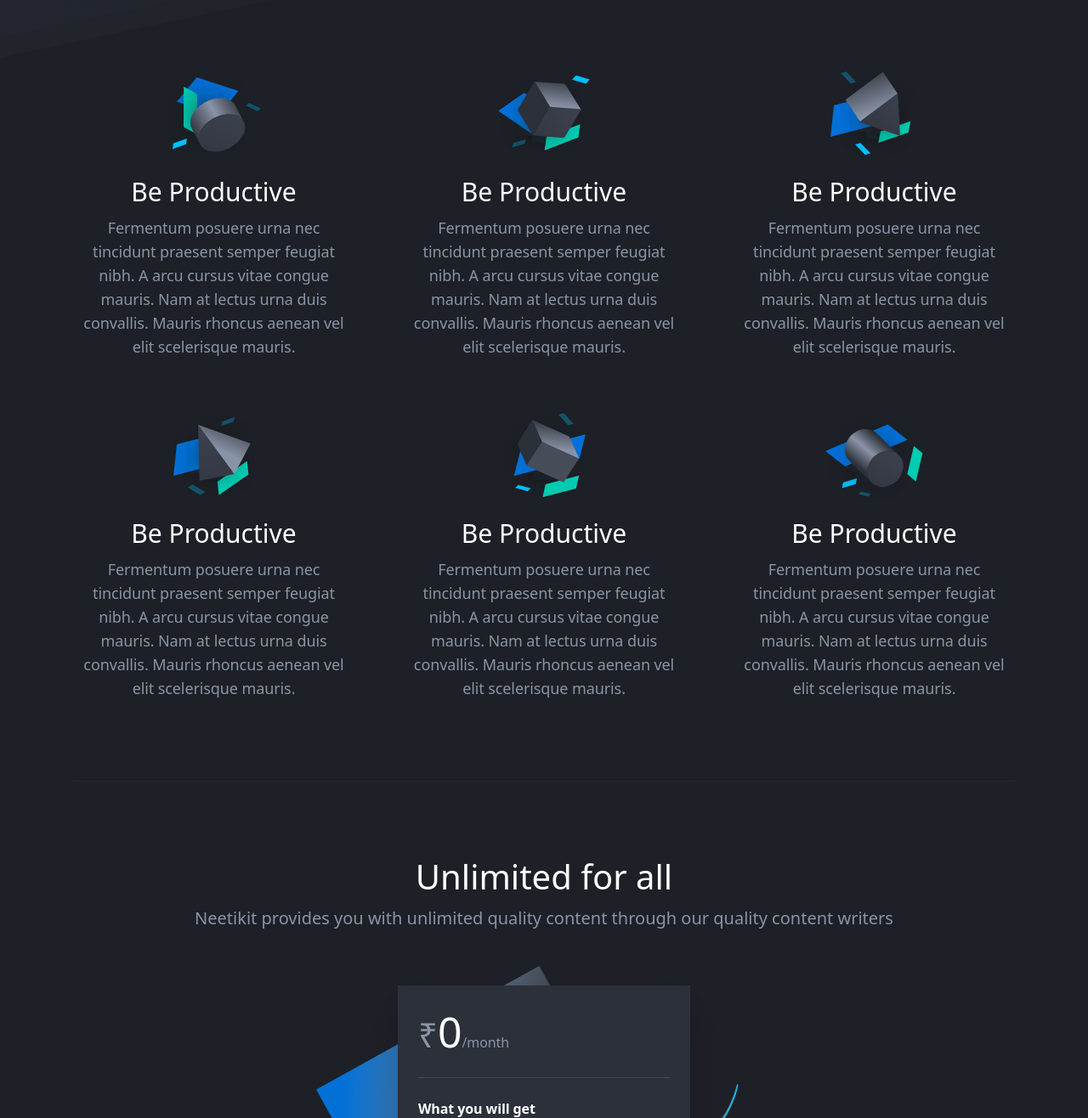
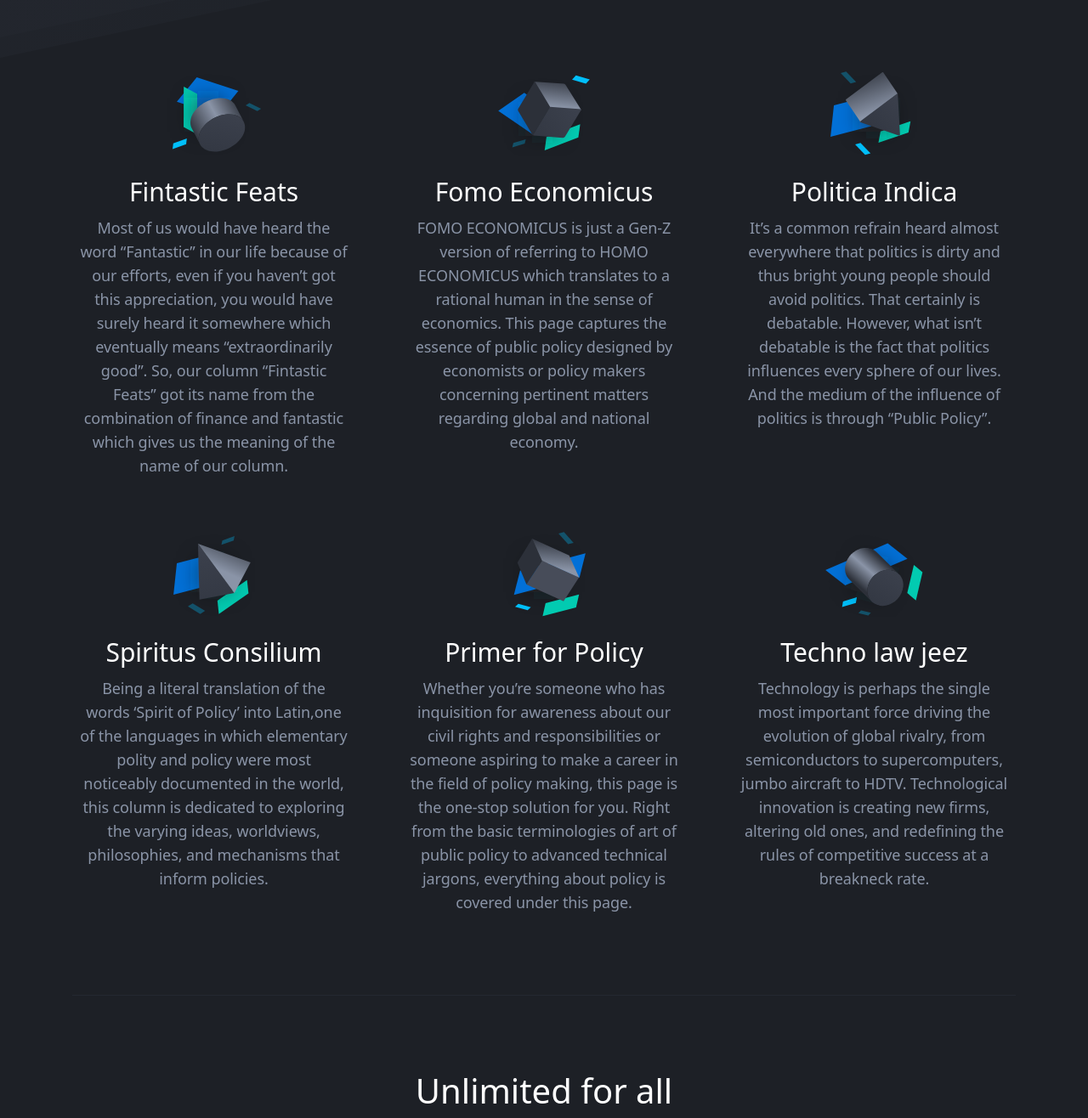
Before and after one commit to Yash621/NeetiKit, a Django app: page / in a window 1280 px wide. Shown: the part 656-1972 px from the top of the page at 85% size. Run offline with Django 3.2, Linux system fonts and the light colour scheme; parts of the project's set-up code (start-up, migrations or seed data) failed here and were passed over; some libraries are stand-ins or nearby versions.

Commit message:
implemented column names

```diff
--- a/blog/templates/blog/base.html
+++ b/blog/templates/blog/base.html
@@ -38,7 +38,7 @@
       background-color: #fedfad;
     }
   </style>
-  <body>
+  <body enctype="multipart/form-data">
     <header class="site-header">
       <nav
         class="navbar navbar-expand-md navbar-dark bg-steel fixed-top nav_bar"
@@ -46,7 +46,7 @@
         <div class="container">
           <a class="navbar-brand mr-4" href="{% url 'blog-landing' %}">
             <img
-              src="../../../media/logo_neetikit.jpg"
+              src="../../../../media/logo_neetikit.jpg"
               alt="welcome to neetikit"
               class="logo"
           /></a>
--- a/blog/templates/blog/index.html
+++ b/blog/templates/blog/index.html
@@ -269,12 +269,15 @@
                         alt="Feature 01"
                       />
                     </div>
-                    <h4 class="feature-title mt-24">Be Productive</h4>
+                    <h4 class="feature-title mt-24">Fintastic Feats</h4>
                     <p class="text-sm mb-0">
-                      Fermentum posuere urna nec tincidunt praesent semper
-                      feugiat nibh. A arcu cursus vitae congue mauris. Nam at
-                      lectus urna duis convallis. Mauris rhoncus aenean vel elit
-                      scelerisque mauris.
+                      Most of us would have heard the word “Fantastic” in our
+                      life because of our efforts, even if you haven’t got this
+                      appreciation, you would have surely heard it somewhere
+                      which eventually means “extraordinarily good”. So, our
+                      column “Fintastic Feats” got its name from the combination
+                      of finance and fantastic which gives us the meaning of the
+                      name of our column.
                     </p>
                   </div>
                 </div>
@@ -286,12 +289,14 @@
                         alt="Feature 02"
                       />
                     </div>
-                    <h4 class="feature-title mt-24">Be Productive</h4>
+                    <h4 class="feature-title mt-24">Fomo Economicus</h4>
                     <p class="text-sm mb-0">
-                      Fermentum posuere urna nec tincidunt praesent semper
-                      feugiat nibh. A arcu cursus vitae congue mauris. Nam at
-                      lectus urna duis convallis. Mauris rhoncus aenean vel elit
-                      scelerisque mauris.
+                      FOMO ECONOMICUS is just a Gen-Z version of referring to
+                      HOMO ECONOMICUS which translates to a rational human in
+                      the sense of economics. This page captures the essence of
+                      public policy designed by economists or policy makers
+                      concerning pertinent matters regarding global and national
+                      economy.
                     </p>
                   </div>
                 </div>
@@ -303,12 +308,14 @@
                         alt="Feature 03"
                       />
                     </div>
-                    <h4 class="feature-title mt-24">Be Productive</h4>
+                    <h4 class="feature-title mt-24">Politica Indica</h4>
                     <p class="text-sm mb-0">
-                      Fermentum posuere urna nec tincidunt praesent semper
-                      feugiat nibh. A arcu cursus vitae congue mauris. Nam at
-                      lectus urna duis convallis. Mauris rhoncus aenean vel elit
-                      scelerisque mauris.
+                      It’s a common refrain heard almost everywhere that
+                      politics is dirty and thus bright young people should
+                      avoid politics. That certainly is debatable. However, what
+                      isn’t debatable is the fact that politics influences every
+                      sphere of our lives. And the medium of the influence of
+                      politics is through “Public Policy”.
                     </p>
                   </div>
                 </div>
@@ -320,12 +327,14 @@
                         alt="Feature 04"
                       />
                     </div>
-                    <h4 class="feature-title mt-24">Be Productive</h4>
+                    <h4 class="feature-title mt-24">Spiritus Consilium</h4>
                     <p class="text-sm mb-0">
-                      Fermentum posuere urna nec tincidunt praesent semper
-                      feugiat nibh. A arcu cursus vitae congue mauris. Nam at
-                      lectus urna duis convallis. Mauris rhoncus aenean vel elit
-                      scelerisque mauris.
+                      Being a literal translation of the words ‘Spirit of
+                      Policy’ into Latin,one of the languages in which
+                      elementary polity and policy were most noticeably
+                      documented in the world, this column is dedicated to
+                      exploring the varying ideas, worldviews, philosophies, and
+                      mechanisms that inform policies.
                     </p>
                   </div>
                 </div>
@@ -337,12 +346,15 @@
                         alt="Feature 05"
                       />
                     </div>
-                    <h4 class="feature-title mt-24">Be Productive</h4>
+                    <h4 class="feature-title mt-24">Primer for Policy</h4>
                     <p class="text-sm mb-0">
-                      Fermentum posuere urna nec tincidunt praesent semper
-                      feugiat nibh. A arcu cursus vitae congue mauris. Nam at
-                      lectus urna duis convallis. Mauris rhoncus aenean vel elit
-                      scelerisque mauris.
+                      Whether you’re someone who has inquisition for awareness
+                      about our civil rights and responsibilities or someone
+                      aspiring to make a career in the field of policy making,
+                      this page is the one-stop solution for you. Right from the
+                      basic terminologies of art of public policy to advanced
+                      technical jargons, everything about policy is covered
+                      under this page.
                     </p>
                   </div>
                 </div>
@@ -354,12 +366,14 @@
                         alt="Feature 06"
                       />
                     </div>
-                    <h4 class="feature-title mt-24">Be Productive</h4>
+                    <h4 class="feature-title mt-24">Techno law jeez</h4>
                     <p class="text-sm mb-0">
-                      Fermentum posuere urna nec tincidunt praesent semper
-                      feugiat nibh. A arcu cursus vitae congue mauris. Nam at
-                      lectus urna duis convallis. Mauris rhoncus aenean vel elit
-                      scelerisque mauris.
+                      Technology is perhaps the single most important force
+                      driving the evolution of global rivalry, from
+                      semiconductors to supercomputers, jumbo aircraft to HDTV.
+                      Technological innovation is creating new firms, altering
+                      old ones, and redefining the rules of competitive success
+                      at a breakneck rate.
                     </p>
                   </div>
                 </div>
--- a/blog/templates/blog/post_confirm_delete.html
+++ b/blog/templates/blog/post_confirm_delete.html
@@ -5,7 +5,6 @@
     color: #333333;
     margin-top: 5rem;
   }
-
   h1,
   h2,
   h3,
@@ -97,7 +96,7 @@
     background-color: #e4e4e3;
   }
   .nav_bar {
-    height: 12%;
+    height: 13%;
   }
 </style>
 <div class="content-section">
@@ -113,7 +112,7 @@
         type="submit"
         href="{% url 'blog-home'  %}"
       >
-        Yes Delete
+        Yes,Delete
       </button>
       <a
         class="btn btn-outline-secondary"
--- a/blog/templates/blog/post_form.html
+++ b/blog/templates/blog/post_form.html
@@ -88,7 +88,6 @@
     margin-right: 20px;
     margin-bottom: 16px;
   }
-
   .account-heading {
     font-size: 2.5rem;
   }
@@ -96,8 +95,11 @@
     margin-top: 60px;
     background-color: #e4e4e3;
   }
+  .nav_bar {
+    height: 13%;
+  }
 </style>
-<div class="content-section" enctype="multipart/form-data">
+<div class="content-section">
   <form method="POST">
     {% csrf_token %}
     <fieldset class="form-group">
--- a/blog/templates/blog/user_posts.html
+++ b/blog/templates/blog/user_posts.html
@@ -1,4 +1,9 @@
 {% extends "blog/base.html" %} {% block content %}
+<style>
+  .article-title {
+    text-decoration: none !important;
+  }
+</style>
 <h1 class="mb-3">
   Posts by {{view.kwargs.username}}({{page_obj.paginator.count}})
 </h1>
```
Also changed, not shown: db.sqlite3.
